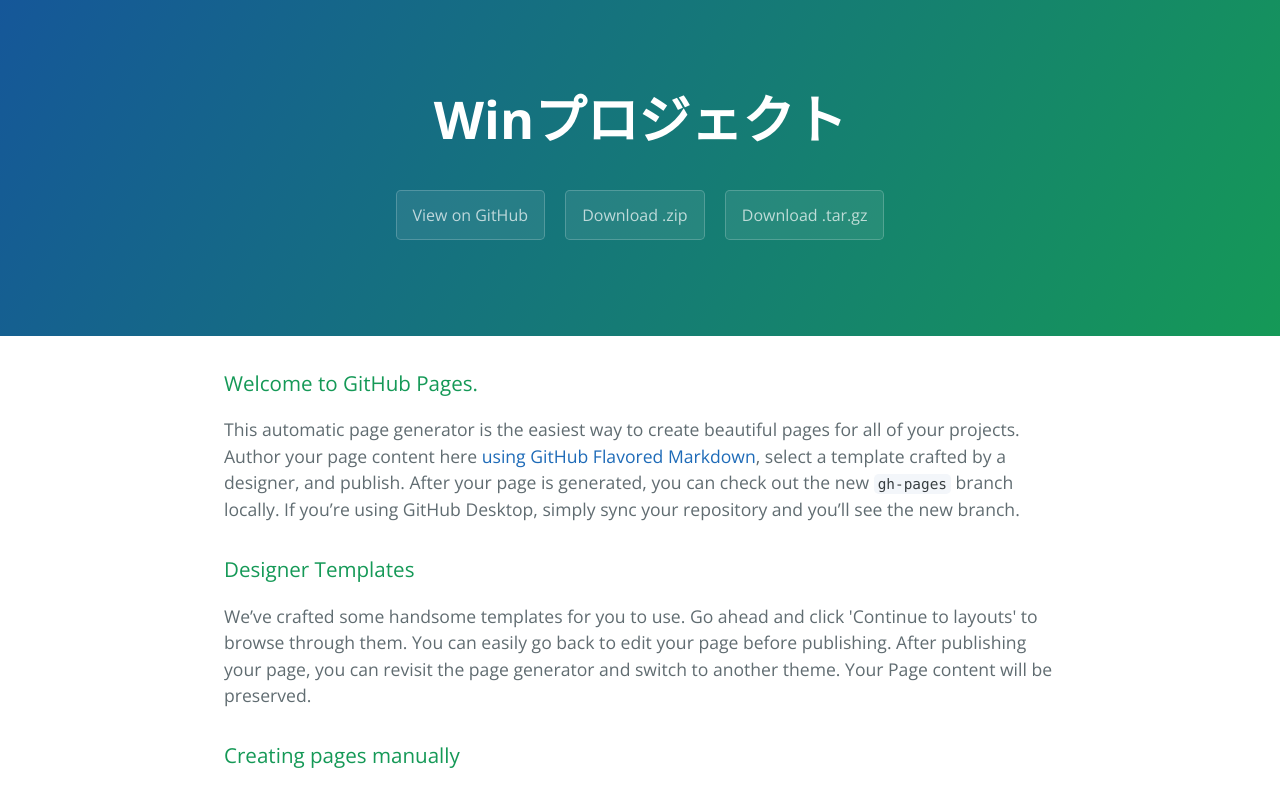
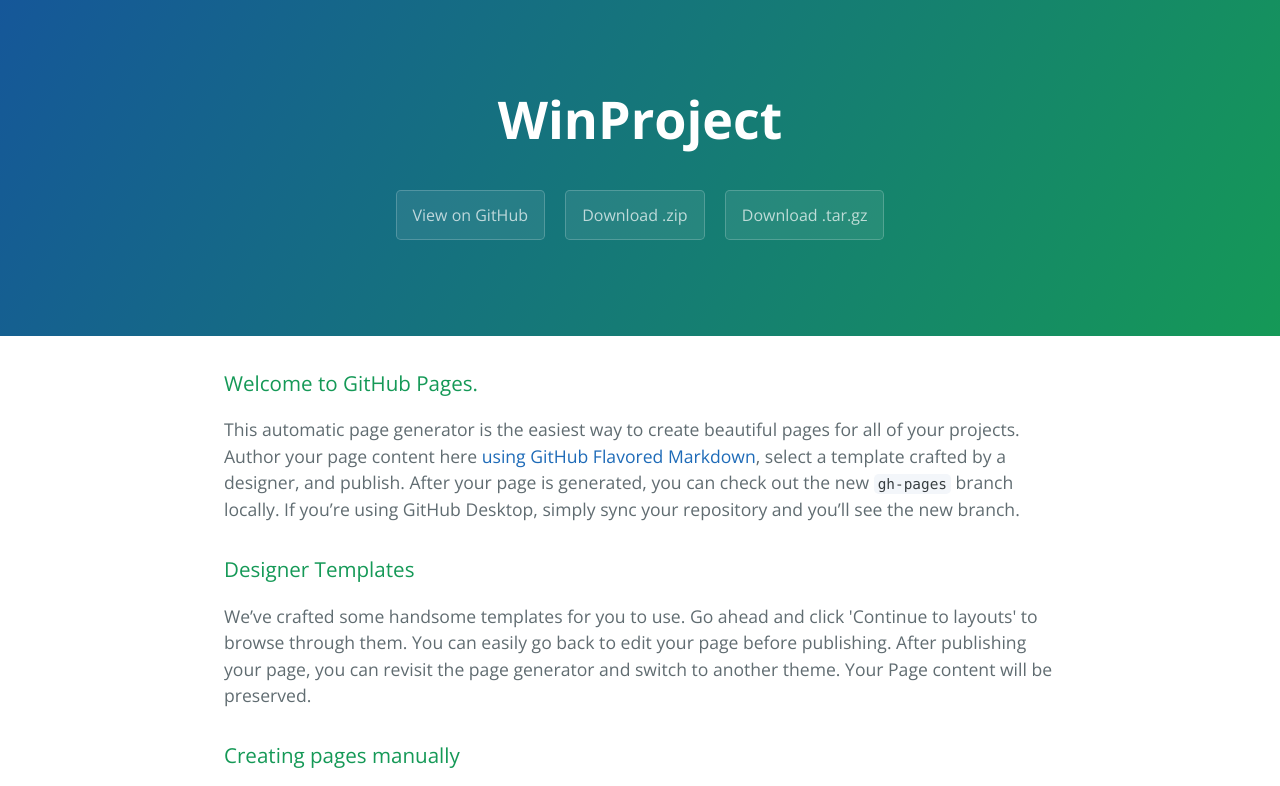
Before and after one commit to HikariShimosaka/win, a plain HTML site: page index.html in a window 1280 px wide. Shown: the top 786 px of the page. Drawn offline with nearby package versions, Linux system fonts and the light colour scheme.

Commit message:
Updated Title to Engkish

```diff
--- a/index.html
+++ b/index.html
@@ -11,7 +11,7 @@
   </head>
   <body>
     <section class="page-header">
-      <h1 class="project-name">Winプロジェクト</h1>
+      <h1 class="project-name">WinProject</h1>
       <h2 class="project-tagline"></h2>
       <a href="https://github.com/HikariShimosaka/win" class="btn">View on GitHub</a>
       <a href="https://github.com/HikariShimosaka/win/zipball/master" class="btn">Download .zip</a>
```
